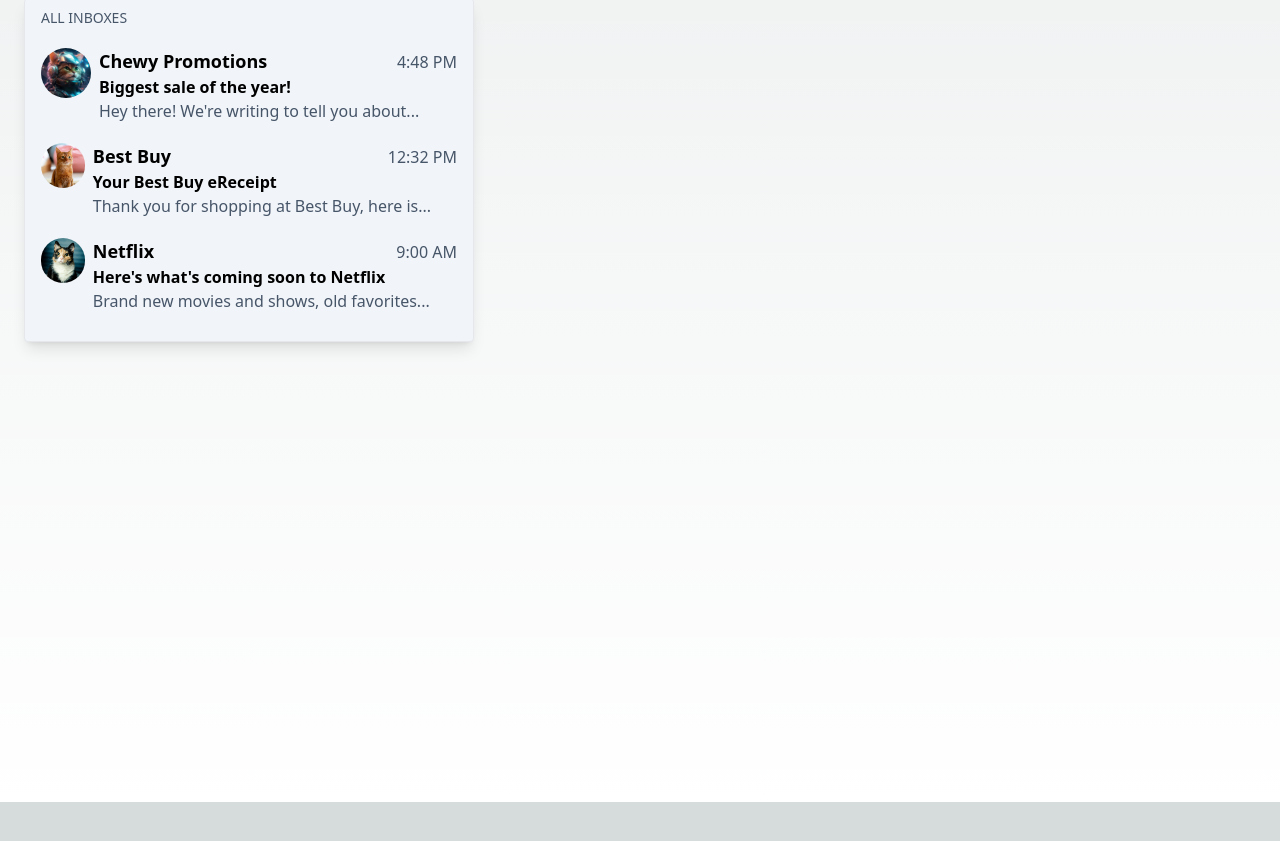
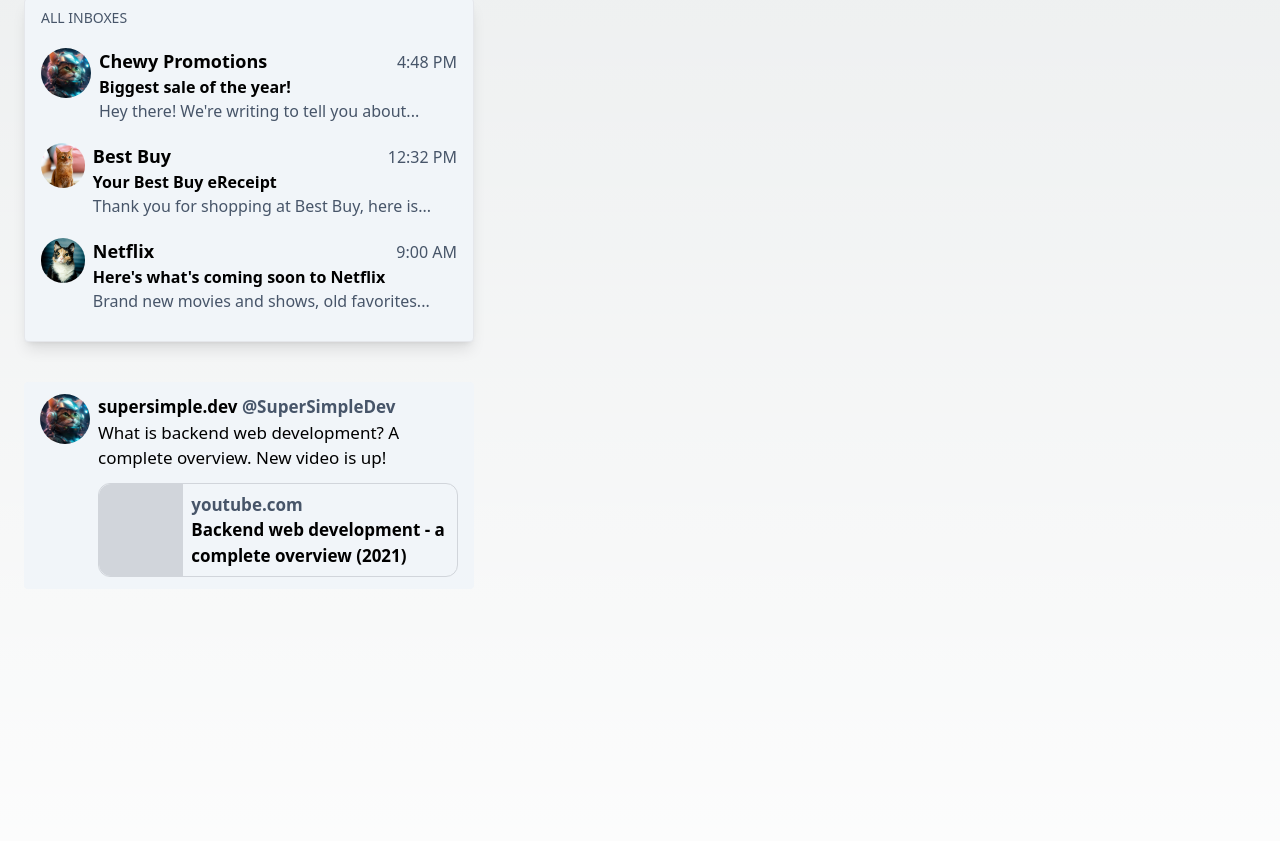
Before and after one commit to Delaunay-I/Webthing, a Next.js app: page /public/grid in a window 1280 px wide. Shown: the part 1571-2412 px from the top of the page. Before the commit the page ends 2373 px from the top, so only its background shows below. Built offline with nearby package versions, Linux system fonts and the light colour scheme; no server answers.

Commit message:
added a twitter design practice

```diff
--- a/app/public/grid/page.jsx
+++ b/app/public/grid/page.jsx
@@ -217,6 +217,22 @@
           </div>
         </div>
       </div>
+
+
+      <div className="flex bg-slate-100 text-black px-4 py-3 w-[450px] rounded text-[17px]">
+        <Image src={cat1} className="w-[50px] h-[50px] mr-2 rounded-full"/>
+        <div>
+          <p className="font-bold">supersimple.dev <span className="text-slate-600 font-semibold">@SuperSimpleDev</span></p>
+          <p>What is backend web development? A complete overview. New video is up!</p>
+          <div className="flex rounded-xl border border-gray-300 mt-3">
+            <div className="bg-gray-300 w-[150px] mr-2 rounded-l-xl"></div>
+            <div className="py-2">
+              <p className="text-slate-600 font-semibold">youtube.com</p>
+              <p className="font-semibold">Backend web development - a complete overview (2021)</p>
+            </div>
+          </div>
+        </div>
+      </div>
     </section>
   );
 };
```
